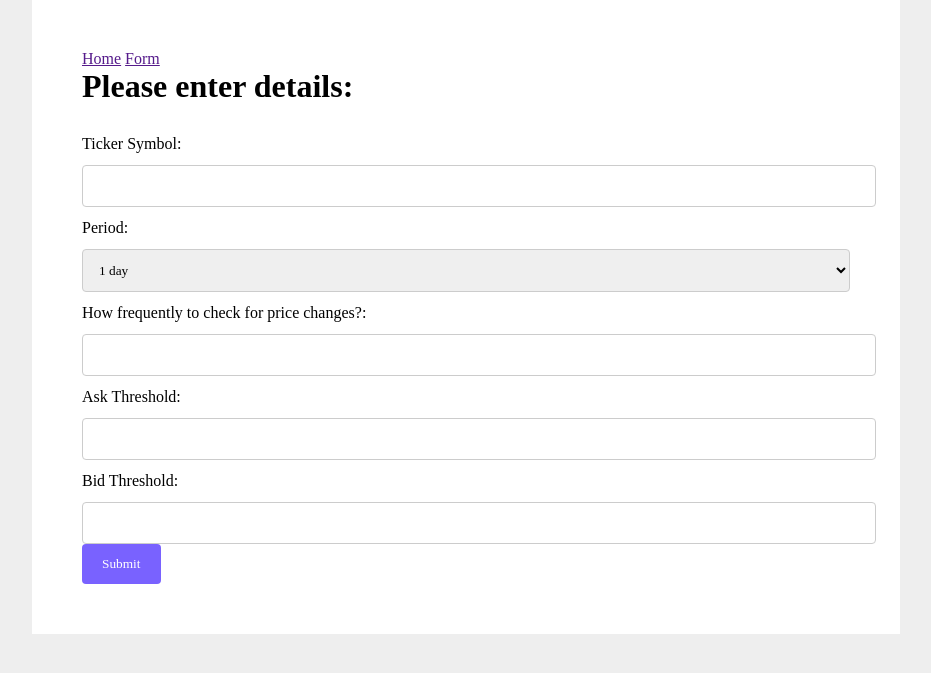
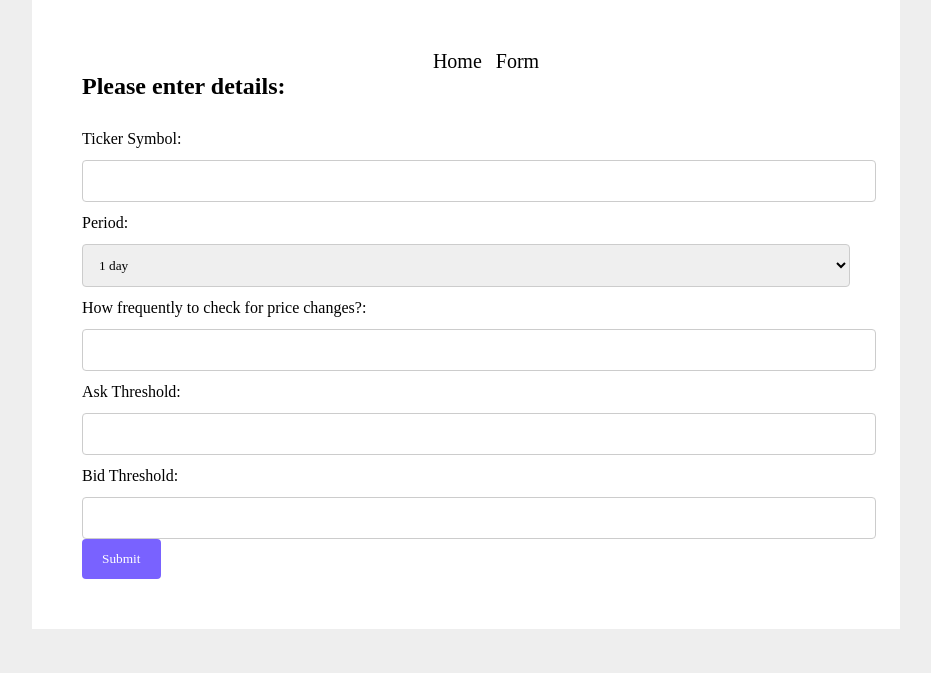
Before and after one commit to abhinandanshrestha/stockpricenotifier, a Flask app: page /form in a window 1280 px wide. Shown: the top 673 px of the page, without its empty margins (174-1105 px from the left). Run offline with Flask 3, Linux system fonts and the light colour scheme.

Commit message:
Basic Template done

```diff
--- a/hello.py
+++ b/hello.py
@@ -1,5 +1,6 @@
 from flask import Flask, render_template,request
 import yfinance as yf
+import time
 
 app = Flask(__name__)
 
@@ -21,23 +22,19 @@ def form():
 def process_form():
     ticker_symbol = request.form['tickerSymbol']
     pd = request.form['period']
-    checkFrequency=period = request.form['checkFrequency']
+
+    checkFrequency = request.form['checkFrequency']
     ask_threshold=request.form['ask']
     bid_threshold=request.form['bid']
 
-    gspc = yf.Ticker(ticker_symbol)
+    gspc_1 = yf.Ticker(ticker_symbol)
     # gspc=yf.Ticker("MSFT")
-    info = gspc.info
-    history = gspc.history(pd)
-
-    if gspc.info['bid']>=bid_threshold or gspc.info['ask'] >=ask_threshold:
-        print(gspc.info['bid'],gspc.info['ask'])
-    else:
-        print('Hasn\'t reached threshold')
+    info_1 = gspc_1.info
+    history_1 = gspc_1.history(pd)
 
     # do something with the data
     # return 'Received form data: ticker symbol={}, period={}, freq={}, ask_threshold={}, bid_threshold={}'.format(ticker_symbol, period,checkFrequency,ask_threshold,bid_threshold)
-    return render_template('index.html',info=info,history=history)
+    return render_template('index.html',info=info_1,history=history_1)
 
 if __name__ == '__main__':
-   app.run(debug=True)
+    app.run(debug=True)
--- /dev/null
+++ b/jpt/jpt.py
@@ -0,0 +1,6 @@
+x=''
+def fun():
+    global x
+    x=10
+fun()
+print(x)
--- a/static/css/styles.css
+++ b/static/css/styles.css
@@ -20,6 +20,26 @@ body {
     max-width: 60vw;
     padding: 50px;
     background-color: white;
+}
+
+.nav {
+    text-align: center;
+}
+
+ul li{
+    display: inline-block;
+    padding: 0 5px;
+}
+
+a{
+    text-decoration: none;
+    font-size: 20px;
+    color: black;
+    font-weight: 400;
+}
+
+a:hover{
+    color: var(--hover);
 }
 
 table {
--- a/templates/base.html
+++ b/templates/base.html
@@ -9,10 +9,12 @@
 </head>
 <body>
     <div class="container">
-        <nav>
-            <a href="">Home</a>
-            <a href="">Form</a>
-        </nav>
+        <div class="nav">
+            <ul>
+              <li><a href="{{ url_for('index')}}">Home</a></li>
+                <li><a href="{{ url_for('form')}}">Form</a></li>
+            </ul>
+          </div>
         {% block content %}
         {% endblock %}
     </div>
--- a/templates/form.html
+++ b/templates/form.html
@@ -2,7 +2,7 @@
 
 {% block content %}
 
-        <h1>Please enter details:</h1>
+        <h2>Please enter details:</h1>
         <br>
         <form method="POST" action="{{ url_for('process_form') }}">
             <label for="tickerSymbol">Ticker Symbol:</label>
--- a/templates/index.html
+++ b/templates/index.html
@@ -1,12 +1,12 @@
 {% extends "base.html" %}
 
 {% block content %}
-        <h1>{{ info.longName }}</h1>
+        <h2>{{ info.longName }}</h2>
         <p>Symbol: {{ info.symbol }}</p>
         <p>Bid: {{ info.bid }}</p>
         <p>Ask: {{ info.ask }}</p>
         <br>
-        <h2>Price History Details</h2>
+        <h3>Price History Details</h3>
         <table>
         <tr>
             <th>Date</th>
```
